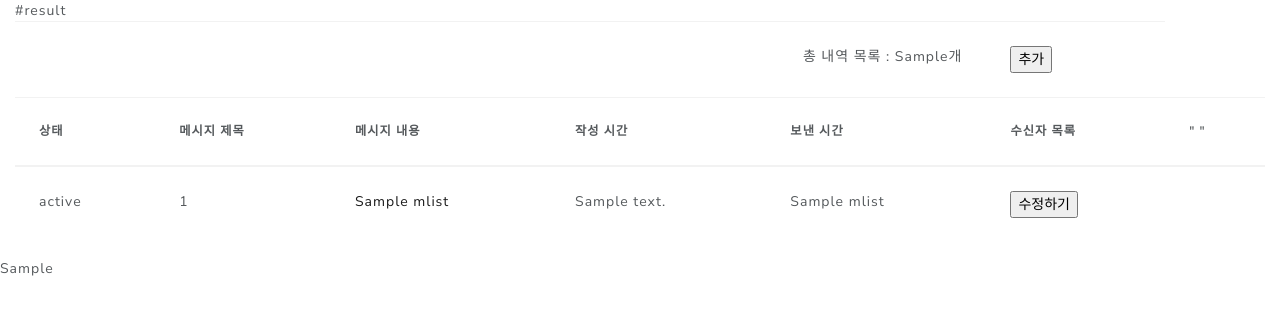
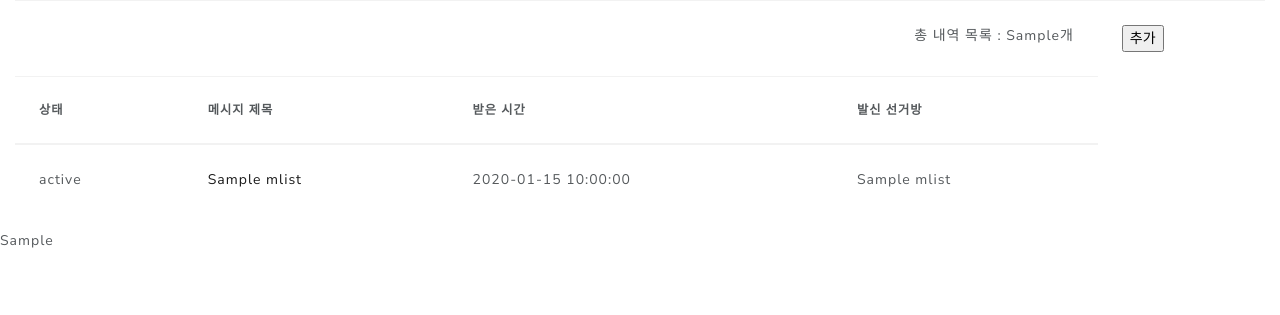
Before and after one commit to VaporSiriz/BlockChainElection, a Flask app: template Election/templates/views/message/UserMsglist.html in a window 1280 px wide. Shown: the part 49-364 px from the top of the page. Run offline with Flask 2, Linux system fonts and the light colour scheme; the template is opened without the code that fills it: most values are stand-ins (such as "Sample title", 1, 10 or a date in 2020); parts of the project's set-up code (start-up, migrations or seed data) failed here and were passed over; some libraries are stand-ins or nearby versions.

Commit message:
userMsglist -sungdoo

```diff
--- a/Election/election.py
+++ b/Election/election.py
@@ -17,8 +17,8 @@ app.register_blueprint(vote.vote_page, url_prefix='/vote')
 app.register_blueprint(message.message_page, url_prefix='/message')
 app.register_blueprint(election.election_page, url_prefix='/election')
 
-csrf = CSRFProtect()    # 사이트위조공격 방지
-csrf.init_app(app)
+# csrf = CSRFProtect()    # 사이트위조공격 방지
+# csrf.init_app(app)
 #debugpy.listen(("0.0.0.0", 5678))
 
 def init_app():
--- a/Election/templates/default.html
+++ b/Election/templates/default.html
@@ -38,7 +38,7 @@
                 <div class="justify-content-end" id="navbarColor02">
                   <ul class="navbar-nav mr-auto">
                     <li class="nav-item">
-                      <a class="nav-link" href="#">메시지함</a>
+                      <a class="nav-link" href="/message/msglist">메시지함</a>
                     </li>
                     <li class="nav-item">
                       <a class="nav-link" href="#">투표생성</a>
--- a/Election/templates/views/message/UserMsglist.html
+++ b/Election/templates/views/message/UserMsglist.html
@@ -3,42 +3,37 @@
 {% block head %}
 {% endblock %}
 {% block content %}
-#result
+
+
+
+
+
 <div style="align-content: center;">
   <table class="table">
     <thead>
       <tr>
         <td colspan="5" align="right"> 총 내역 목록 : <b>{{l}}</b>개
-            <td><form action="message/writeMsg"><input type="submit" value="추가"/></form></td>
+          <td><form action="writeMsg"><input type="submit" value="추가"/></form></td>
       </tr>
     <tr>
-			<th>상태</th>	<th>메시지 제목</th>	<th>메시지 내용</th>	<th>작성 시간</th><th>보낸 시간</th><th>수신자 목록</th><th> " " </th>
+    <th>상태</th>	<th>메시지 제목</th>
+    <th>받은 시간</th><th>발신 선거방</th>
     </tr>
     </thead>
     <tbody>
-
  {% for mlist in result %}
   {% for ml in mlist %}
-<tr><td>{{ml.state}}</td><td>{{ml.election_id}}</td>
+<tr><td>{{ml.state}}</td>
 
 
 
 
-  <td><a href="detailMsg?variable={{ml.msgTitle}}">{{ml.msgTitle}}</a></td>
+  <td><a href="detailMsg?variable={{ml.msgContent}}">{{ml.msgTitle}}</a></td>
 
 
 
-  <td>{{ml.msgContent}}</td><td>{{ml.election_title}}</td>
-  {% if ml.state == 0 %}
-    <td><form action="message/sendMsg" method="post"><input type="submit" value="보내기"/>
-      <input type="hidden" name="msgId" value={{ml.id}}/>
-      <input type="hidden" name="election_id" value={{ml.election_id}}/></form></td>
-  {% else %}
-    <td><form action="sendMsg"><input type="submit" value="수정하기"/>
-      <input type="hidden" name="msgId" value={{ml.id}}/></form></td>
-  {% endif %}
+  <td>{{ml.sendedTime}}</td><td>{{ml.election_title}}</td>
 
-</tr>
    {% endfor %}
  {% endfor %}
       </tbody>
--- a/Election/templates/views/message/managerMsglist.html
+++ b/Election/templates/views/message/managerMsglist.html
@@ -19,7 +19,8 @@
 
 
 {% for ml in data %}
-<tr><td>{{ml.state}}</td><td>{{ml.msgTitle}}</td><td>{{ml.msgContent}}</td><td>{{ml.wroteTime}}</td>
+<tr><td>{{ml.state}}</td>
+  <td><a href="detailMsg?variable={{ml.msgContent}}">{{ml.msgTitle}}</a></td><td>{{ml.msgContent}}</td><td>{{ml.wroteTime}}</td>
   <td>{{ml.sendedTime}}</td><td><a href="receiverList?eid={{ml.election_id}}">{{ml.election_title}} 선거방</a></td>
   <td>뭐더라..</td>
   {% if ml.state == 0 %}
```
Also changed, not shown: Election/views/message.py (+14 -16 lines). Lines whose indentation alone changed are shown as unchanged.
